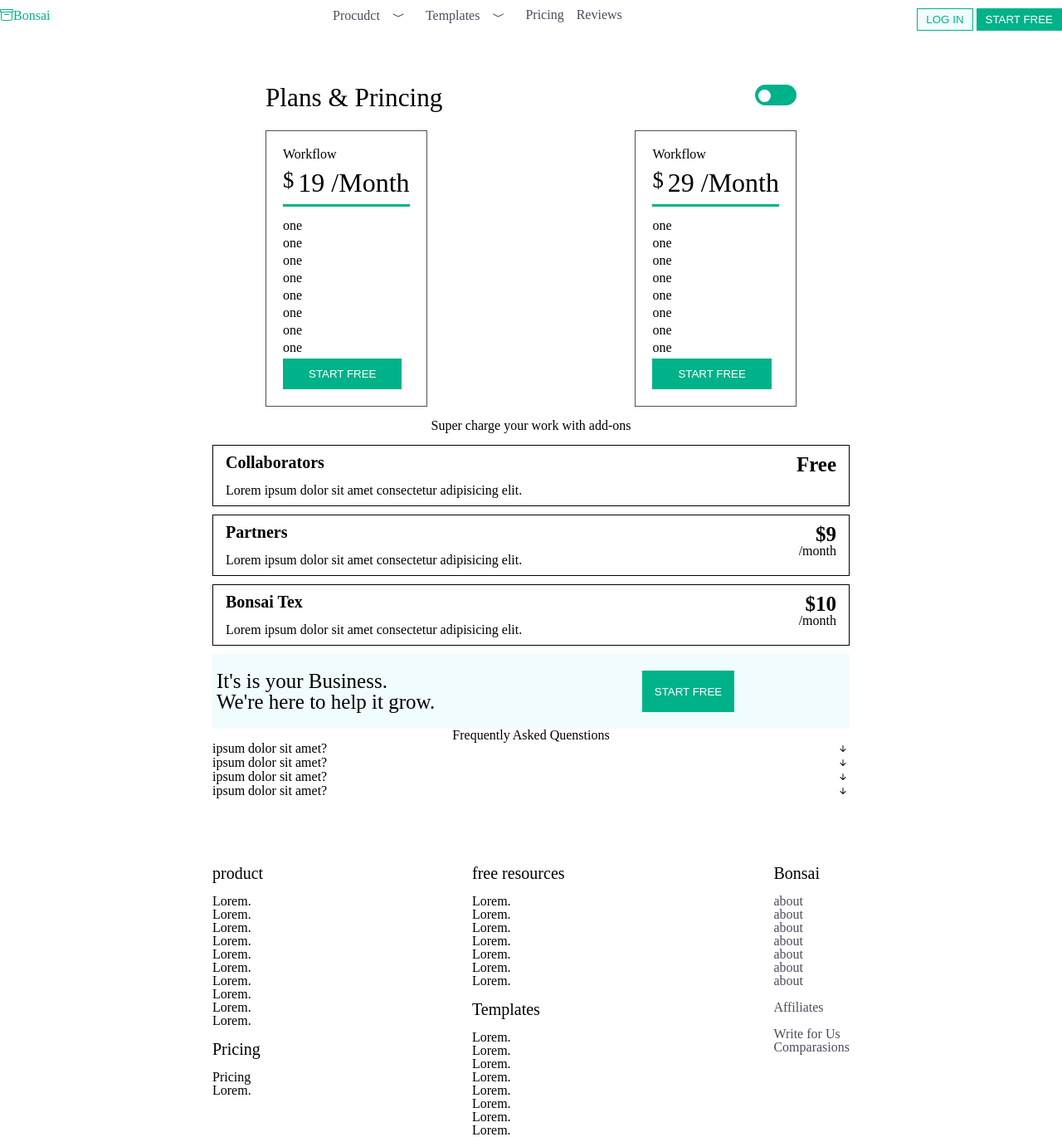
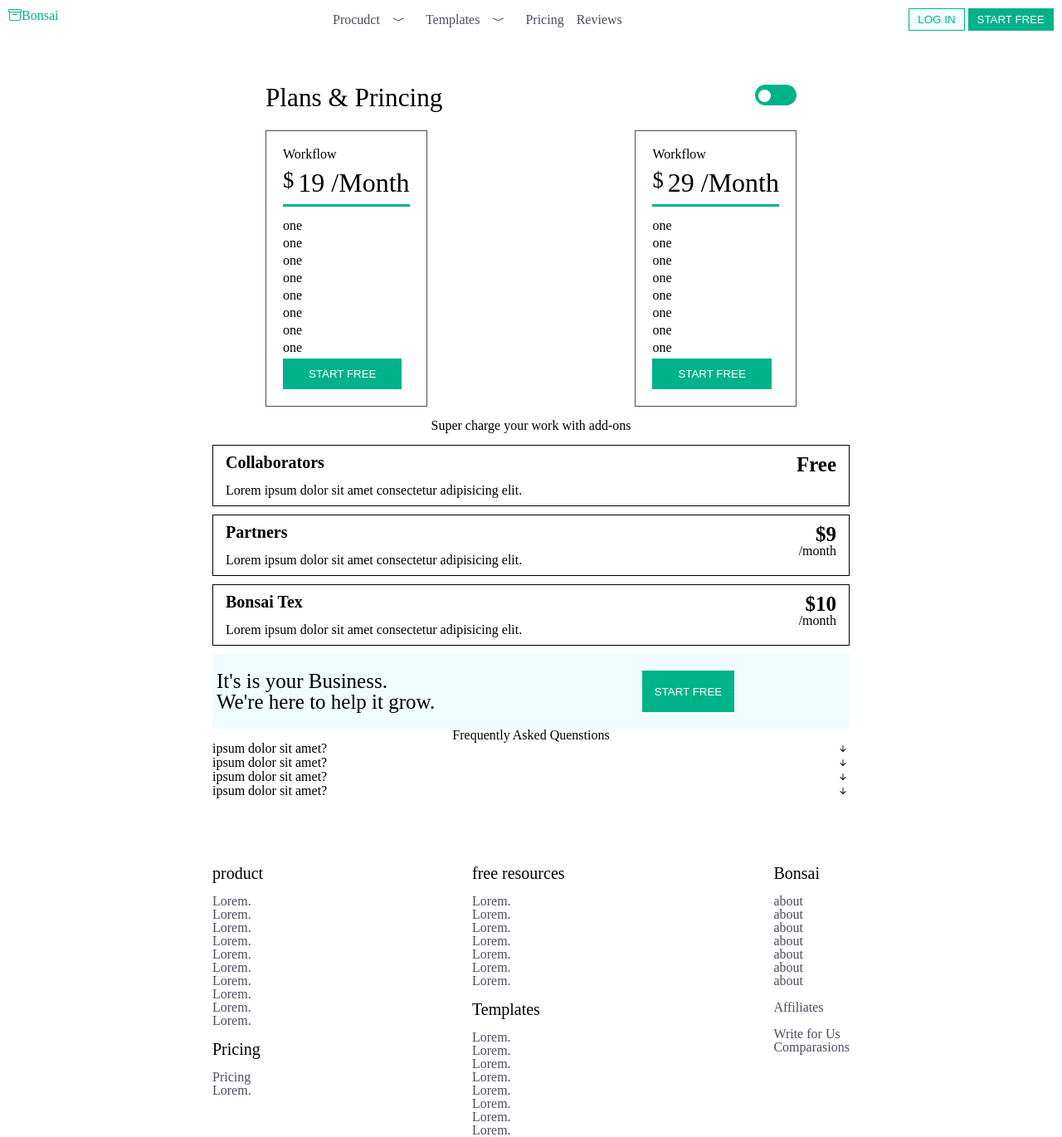
Before and after one commit to almeidaleandro28/frontend-Practice-02, a website: page index.html in a window 1280 px wide. Shown: the whole page at 83% size. Drawn offline with nearby package versions, Linux system fonts and the light colour scheme.

Commit message:
update position nav

```diff
--- a/index.html
+++ b/index.html
@@ -233,6 +233,7 @@
       </div><!--end free-->
       <div class="social">
         <h3>Bonsai</h3>
+        <ul>
         <li><a>about</a></li>
         <li><a>about</a></li>
         <li><a>about</a></li>
@@ -243,6 +244,7 @@
         <li class="pt"><a>Affiliates</a></li>
         <li class="pb"><a>Write for Us</a></li>
         <li><a>Comparasions</a></li>
+        </ul>
       </div><!--end social -->
     </div><!--end container-->
   </footer>
--- a/scss/style.scss
+++ b/scss/style.scss
@@ -58,7 +58,7 @@ h3 {
 }
 
 .nav{
-  padding: 10px 0px;
+  padding: 10px 10px;
   display: flex;
   justify-content: space-between;
 }
@@ -71,6 +71,7 @@ h3 {
 
 .nav-menu {
   display: flex;
+  align-items: center;
   position: relative;
 }
 
@@ -327,11 +328,17 @@ plans-header-duraton {
   .products-title {
     padding-top: 1rem;
   }
+  ul li {
+    color: $c-secundary;
+  }
 }
 .free {
   .free-title {
     padding-top: 1rem;
   }
+  ul li {
+    color: $c-secundary;
+  }
 }
 .social {
 
```
Also changed, not shown: css/style.css, 1 other file.
